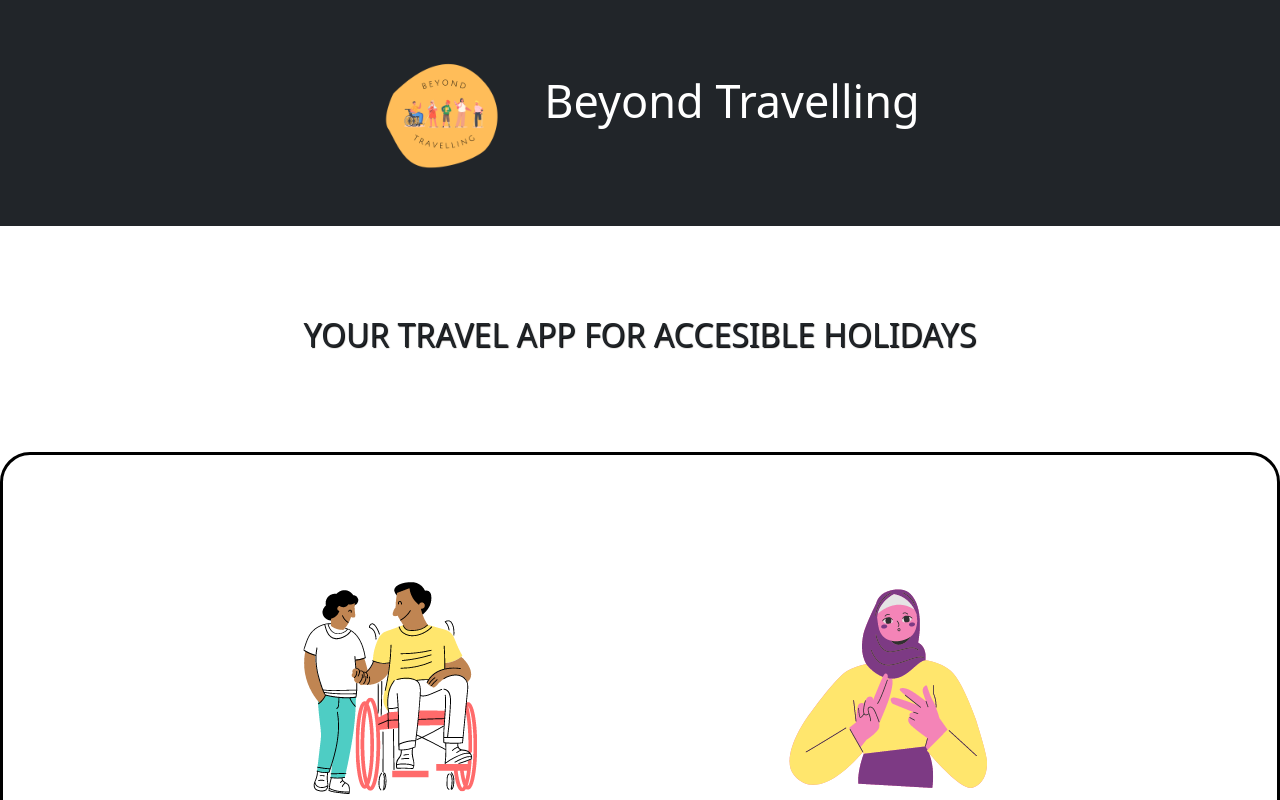
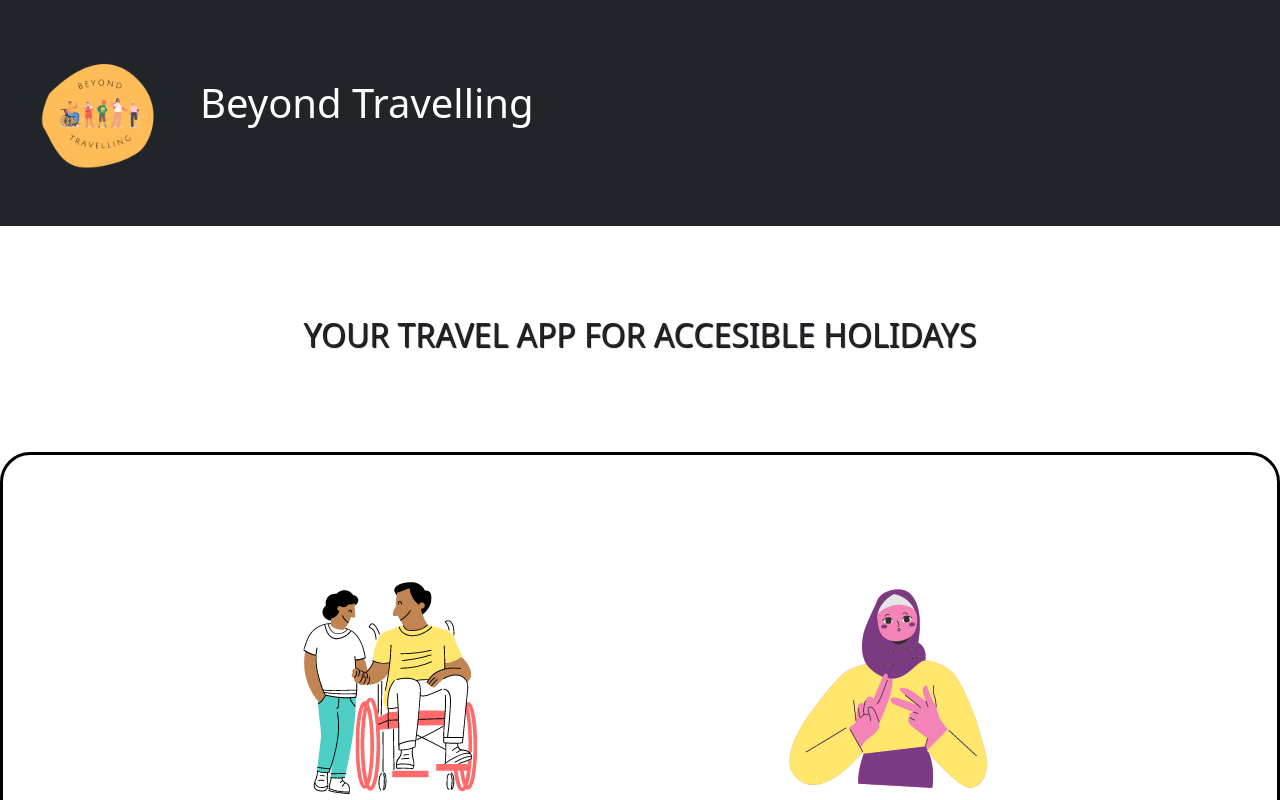
Before and after one commit to elicodes89/BeyondTravelling, a React (Create React App) app in the folder beyond_travelling/client/new_app/: page / in a window 1280 px wide. Shown: the top 800 px of the page. Built offline with nearby package versions, Linux system fonts and the light colour scheme.

Commit message:
videoexists use effect on cityhotels makes the hotel displayed wether or not there is a video. Also changed the header to the left

```diff
--- a/beyond_travelling/client/new_app/src/App.css
+++ b/beyond_travelling/client/new_app/src/App.css
@@ -28,8 +28,8 @@
 }
 
 /* this is the header */
-.justify-content-center span{
-  font-size: 45px;
+.justify-content-left span{
+  font-size: 40px;
 }
 
 .intro_video{
--- a/beyond_travelling/client/new_app/src/components/Header.js
+++ b/beyond_travelling/client/new_app/src/components/Header.js
@@ -7,7 +7,7 @@ function Header () {
 
 return (
    <>
-   <Navbar  className="justify-content-center" bg="dark" variant="dark">
+   <Navbar  className="justify-content-left" bg="dark" variant="dark">
       <Navbar.Brand href="#">
         <img
           src={logo}
--- a/beyond_travelling/client/new_app/src/components/wheelchair/CityHotels.js
+++ b/beyond_travelling/client/new_app/src/components/wheelchair/CityHotels.js
@@ -1,10 +1,15 @@
-import React, { useState } from 'react';
+import React, { useState , useEffect } from 'react';
 import Button from 'react-bootstrap/Button';
 
 const CityHotels = (props) => {
+
 const [selectedCityHotel, setSelectedCityHotel] = useState(null);
 const selectedCity = props.selectedCity;
 const cityHotels = selectedCity.hotels;
+// we declare the variable here so it is globally readable
+
+// initial state of videoExists will be false
+let videoExists = false;
 
   const cityHotelsList = cityHotels.map((cityHotel, index) => {
     return <Button variant="light" onClick = {() => onCityClick(cityHotel) }>{cityHotel.hotel_name}<br/><img src={cityHotel.img} alt= "hotel_collage" width = "200px" /></Button>
@@ -16,9 +21,24 @@ const cityHotels = selectedCity.hotels;
   }
   setTimeout(task, 1000);
 
+
+  // we can add more functionality to this function
   const onCityClick = function(cityHotel){
     setSelectedCityHotel(cityHotel);
+
 }
+useEffect(() => {
+  // this use effect will run after the second time it runs the function. useefects runs 2 times for better performance. if length of array is 0...
+if (selectedCityHotel != null){
+  if (selectedCityHotel.videos.length > 0){
+    videoExists = true;
+
+  }
+
+}
+},[selectedCityHotel]);
+
+
 
   if (selectedCity != undefined && selectedCityHotel === null) {
     return (
@@ -45,8 +65,11 @@ const cityHotels = selectedCity.hotels;
     <li>{selectedCityHotel.comments[4].name}</li>
     </div>
     <br/>
+
+
     <div className = "hotel_video">
-    <iframe width="560" height="315" src={selectedCityHotel.videos[1].name} title="Video" frameborder="0" allow="accelerometer; autoplay; encrypted-media; gyroscope; picture-in-picture" allowfullscreen></iframe>
+      {/* if videosExists does not exists then...  */}
+    {!videoExists && selectedCityHotel.videos[0] != undefined ? <iframe width="560" height="315" src={selectedCityHotel.videos[0].name} title="Video" frameborder="0" allow="accelerometer; autoplay; encrypted-media; gyroscope; picture-in-picture" allowfullscreen></iframe> : null}
     </div>
   </div>
 
```
